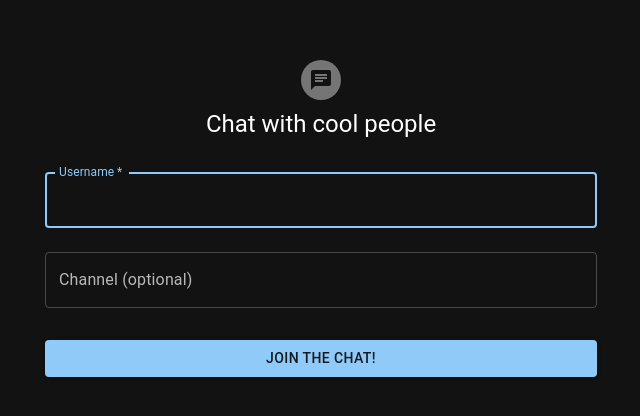
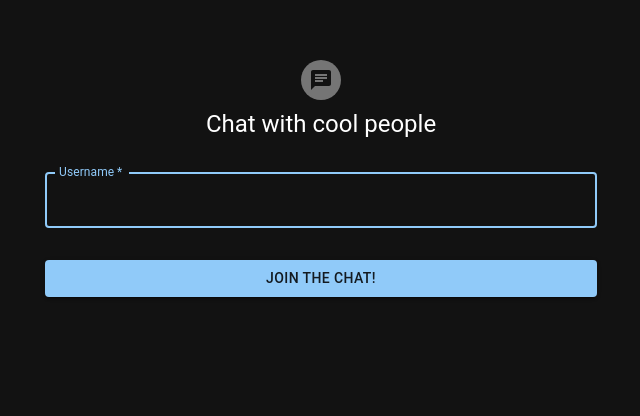
Before and after one commit to anacond1337/chat-client, a React (Vite) app: page / in a window 1280 px wide. Shown: the part 140-556 px from the top of the page, without its empty margins (319-959 px from the left). Built offline with nearby package versions, Linux system fonts and the light colour scheme; no server answers.

Commit message:
fix: removed channel selector

```diff
--- a/src/pages/Join.jsx
+++ b/src/pages/Join.jsx
@@ -54,15 +54,6 @@ function Join() {
           value={userInput}
         />
 
-        {/* Channel input */}
-        <TextField
-          margin="normal"
-          fullWidth
-          label="Channel (optional)"
-          onChange={({ target }) => setChannelInput(target.value)}
-          value={channelInput}
-        />
-
         {/* Submit button */}
         <Button
           type="submit"
```
